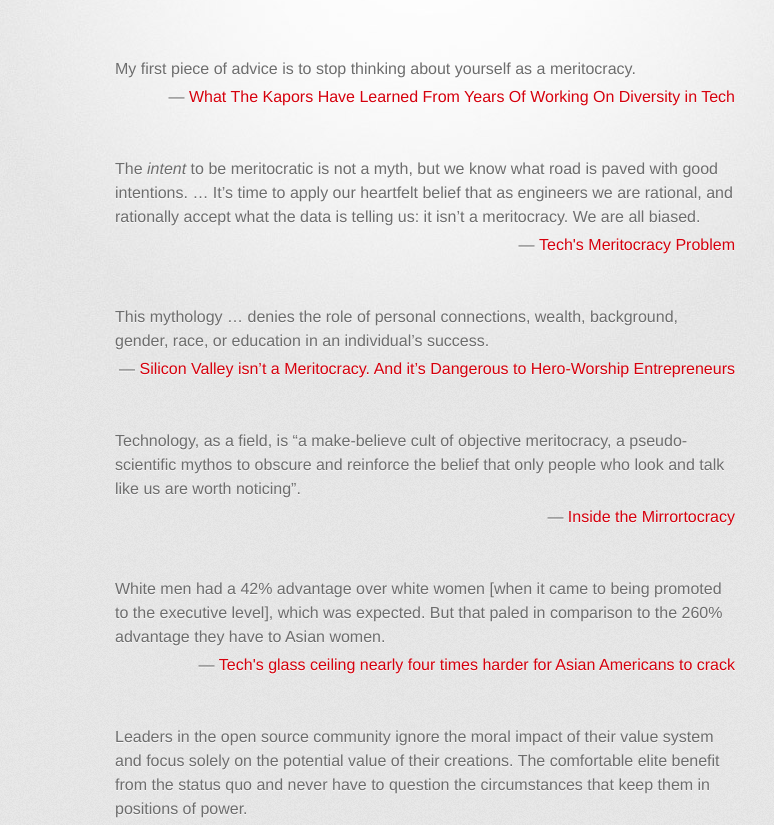
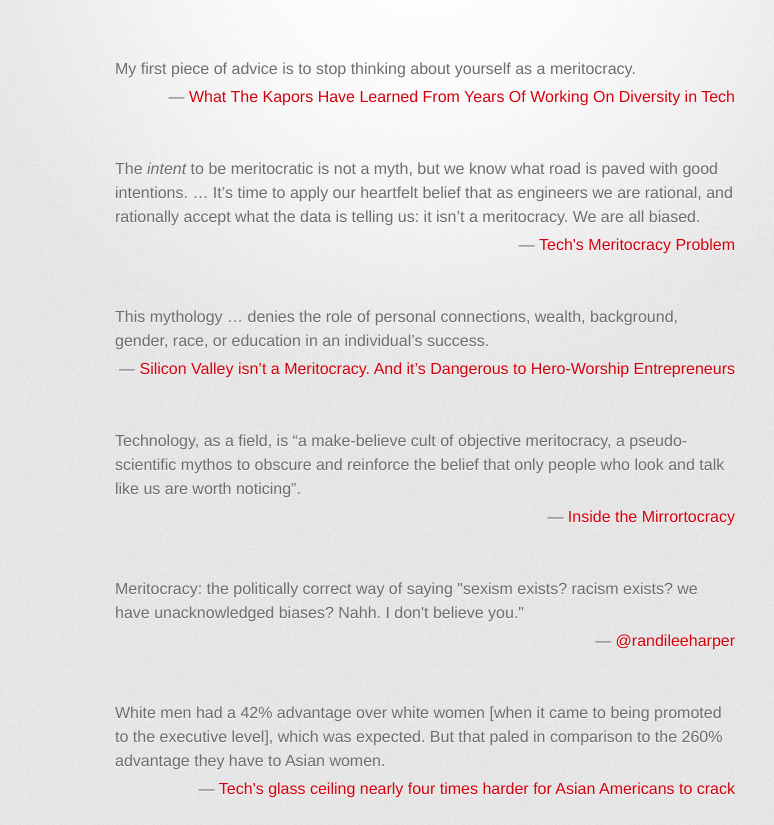
Before and after one commit to indirect/istechameritocracy.com, a plain HTML site: page index.html in a window 1280 px wide. Shown: the part 199-1024 px from the top of the page, without its empty margins (215-989 px from the left). Drawn offline with Linux system fonts and the light colour scheme.

Commit message:
add a good tweet

```diff
--- a/index.html
+++ b/index.html
@@ -36,6 +36,11 @@
 <p>Technology, as a field, is &ldquo;a make-believe cult of objective meritocracy, a pseudo-scientific mythos to obscure and reinforce the belief that only people who look and talk like us are worth noticing&rdquo;.</p>
 
 <p class="attribution"><a href="http://carlos.bueno.org/2014/06/mirrortocracy.html">Inside the Mirrortocracy</a></p>
+<br>
+
+<p>Meritocracy: the politically correct way of saying "sexism exists? racism exists? we have unacknowledged biases? Nahh. I don't believe you."</p>
+
+<p class="attribution"><a href="https://twitter.com/randileeharper/status/621097359854841856">@randileeharper</a></p>
 <br>
 
 <p>White men had a 42% advantage over white women [when it came to being promoted to the executive level], which was expected. But that paled in comparison to the 260% advantage they have to Asian women.</p>
```
